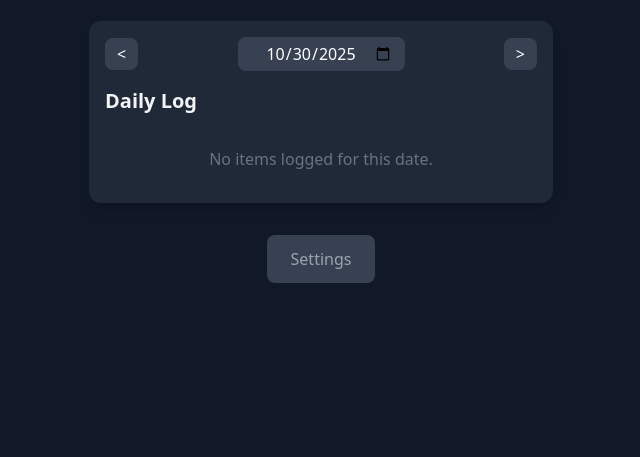
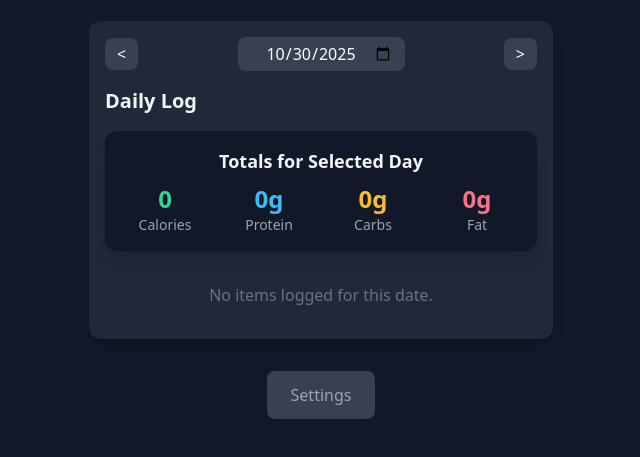
Before and after one commit to JohnRobert17/MacroNerd, a website: page index.html in a window 1280 px wide. Both pictures are taken after a click on the button "History". Shown: the part 143-600 px from the top of the page, without its empty margins (319-959 px from the left). Drawn offline with nearby package versions, Linux system fonts and the light colour scheme.

Commit message:
Added total values per day

```diff
--- a/index.html
+++ b/index.html
@@ -104,11 +104,31 @@
                     <input type="date" id="date-picker" class="bg-gray-700 text-white px-3 py-1 rounded-lg text-center">
                     <button id="next-day" class="bg-gray-700 text-white px-3 py-1 rounded-lg">&gt;</button>
                 </div>
-                <h2 class="text-xl font-semibold mb-4">Daily Log</h2>
-                <ul id="daily-food-list" class="space-y-3">
-                    <li id="daily-empty-state" class="text-center text-gray-500 py-4">No items logged for this date.</li>
-                </ul>
-            </div>
+                            <h2 class="text-xl font-semibold mb-4">Daily Log</h2>
+                            <div class="bg-gray-900 rounded-xl shadow-lg p-4 mb-4">
+                                <h3 class="text-lg font-semibold mb-2 text-center">Totals for Selected Day</h3>
+                                <div class="grid grid-cols-2 sm:grid-cols-4 gap-4 text-center">
+                                    <div class="flex flex-col">
+                                        <span id="daily-total-calories" class="text-2xl font-bold text-emerald-400">0</span>
+                                        <span class="text-sm text-gray-400">Calories</span>
+                                    </div>
+                                    <div class="flex flex-col">
+                                        <span id="daily-total-protein" class="text-2xl font-bold text-sky-400">0g</span>
+                                        <span class="text-sm text-gray-400">Protein</span>
+                                    </div>
+                                    <div class="flex flex-col">
+                                        <span id="daily-total-carbs" class="text-2xl font-bold text-amber-400">0g</span>
+                                        <span class="text-sm text-gray-400">Carbs</span>
+                                    </div>
+                                    <div class="flex flex-col">
+                                        <span id="daily-total-fat" class="text-2xl font-bold text-rose-400">0g</span>
+                                        <span class="text-sm text-gray-400">Fat</span>
+                                    </div>
+                                </div>
+                            </div>
+                            <ul id="daily-food-list" class="space-y-3">
+                                <li id="daily-empty-state" class="text-center text-gray-500 py-4">No items logged for this date.</li>
+                            </ul>            </div>
         </div>
 
         <!-- Settings Button -->
@@ -273,6 +293,12 @@
             const nextDayButton = document.getElementById('next-day');
             const dailyFoodListEl = document.getElementById('daily-food-list');
             const dailyEmptyState = document.getElementById('daily-empty-state');
+
+            // Daily Totals Elements
+            const dailyTotalCaloriesEl = document.getElementById('daily-total-calories');
+            const dailyTotalProteinEl = document.getElementById('daily-total-protein');
+            const dailyTotalCarbsEl = document.getElementById('daily-total-carbs');
+            const dailyTotalFatEl = document.getElementById('daily-total-fat');
 
             // Settings Modal Elements
             const settingsButton = document.getElementById('settings-button');
@@ -670,8 +696,11 @@
                 // Render daily list
                 renderFoodList(dailyFoodListEl, dailyEmptyState, foodItems.filter(item => item.date === formatDate(selectedDate)));
 
-                // Update totals for the selected date
-                updateTotals(foodItems.filter(item => item.date === formatDate(selectedDate)));
+                // Update totals for today's view
+                updateTotals(foodItems.filter(item => item.date === today), totalCaloriesEl, totalProteinEl, totalCarbsEl, totalFatEl);
+
+                // Update totals for the selected date in daily log
+                updateTotals(foodItems.filter(item => item.date === formatDate(selectedDate)), dailyTotalCaloriesEl, dailyTotalProteinEl, dailyTotalCarbsEl, dailyTotalFatEl);
             }
 
             /**
@@ -728,7 +757,7 @@
             /**
              * Updates the total macro display.
              */
-            function updateTotals(items) {
+            function updateTotals(items, caloriesEl, proteinEl, carbsEl, fatEl) {
                 let totalCals = 0;
                 let totalProt = 0;
                 let totalCarbs = 0;
@@ -741,10 +770,10 @@
                     totalFat += item.fat;
                 });
 
-                totalCaloriesEl.textContent = Math.round(totalCals);
-                totalProteinEl.textContent = `${Math.round(totalProt)}g`;
-                totalCarbsEl.textContent = `${Math.round(totalCarbs)}g`;
-                totalFatEl.textContent = `${Math.round(totalFat)}g`;
+                caloriesEl.textContent = Math.round(totalCals);
+                proteinEl.textContent = `${Math.round(totalProt)}g`;
+                carbsEl.textContent = `${Math.round(totalCarbs)}g`;
+                fatEl.textContent = `${Math.round(totalFat)}g`;
             }
 
             /**
```
